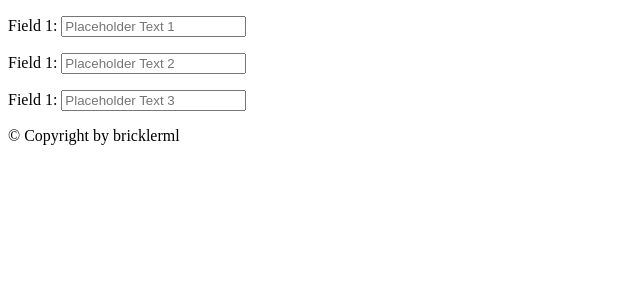
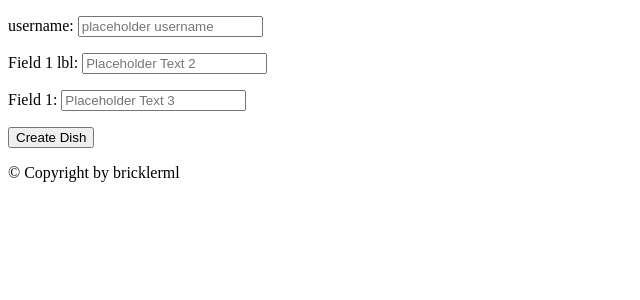
Before and after one commit to mbrick02/danielsmtn, a PHP site: page /addDish.php in a window 1280 px wide. Shown: the part 98-398 px from the top of the page, without its empty margins (0-640 px from the left). Run offline with PHP 8.4, Linux system fonts and the light colour scheme; some libraries are stand-ins or nearby versions.

Commit message:
addDish redo

```diff
--- a/addDish.php
+++ b/addDish.php
@@ -23,26 +23,33 @@
 </head>
 
 <body>
+  <!-- ? php require_once("../includes/db_connection.php"); ? -->
+  <!-- ? php require_once("../includes/function.php"); ? -->
+  <!-- ? php require_once("../includes/header.php"); ? -->
+  <!-- ? php ????find_selected_page() for navigation ??? ? -->
   <div id="main">
     <header>
       <h1>addDish</h1>
     </header>
     <nav>
+      <!-- php echo navigation($currentDMtnSect, $currentPage) **replace below** -->
       <p><a href="/">Home</a></p>
 
     </nav>
 
-    <div>
-        <form method="get" action="">
-            <p><label for ="Text1">Field 1: </label>
-                <input name="Text1" type="text" id="Text1"
-                placeholder="Placeholder Text 1"/></p>
-            <p><label for ="Text1">Field 1: </label>
+    <div id="main_section">
+        <form action="create_dish.php" method="post">
+            <p><label for ="username">username: </label>
+                <input name="username" type="text" id="username"
+                placeholder="placeholder username"/></p>
+            <p><label for ="Text1">Field 1 lbl: </label>
                 <input name="Text2" type="email" id="Text2"
                 placeholder="Placeholder Text 2"/></p>
             <p><label for ="Text1">Field 1: </label>
                 <input name="Text3" type="url" id="Text3"
                 placeholder="Placeholder Text 3"/></p>
+
+            <input type="submit" value="Create Dish">
         </form>
     </div>
 
```
